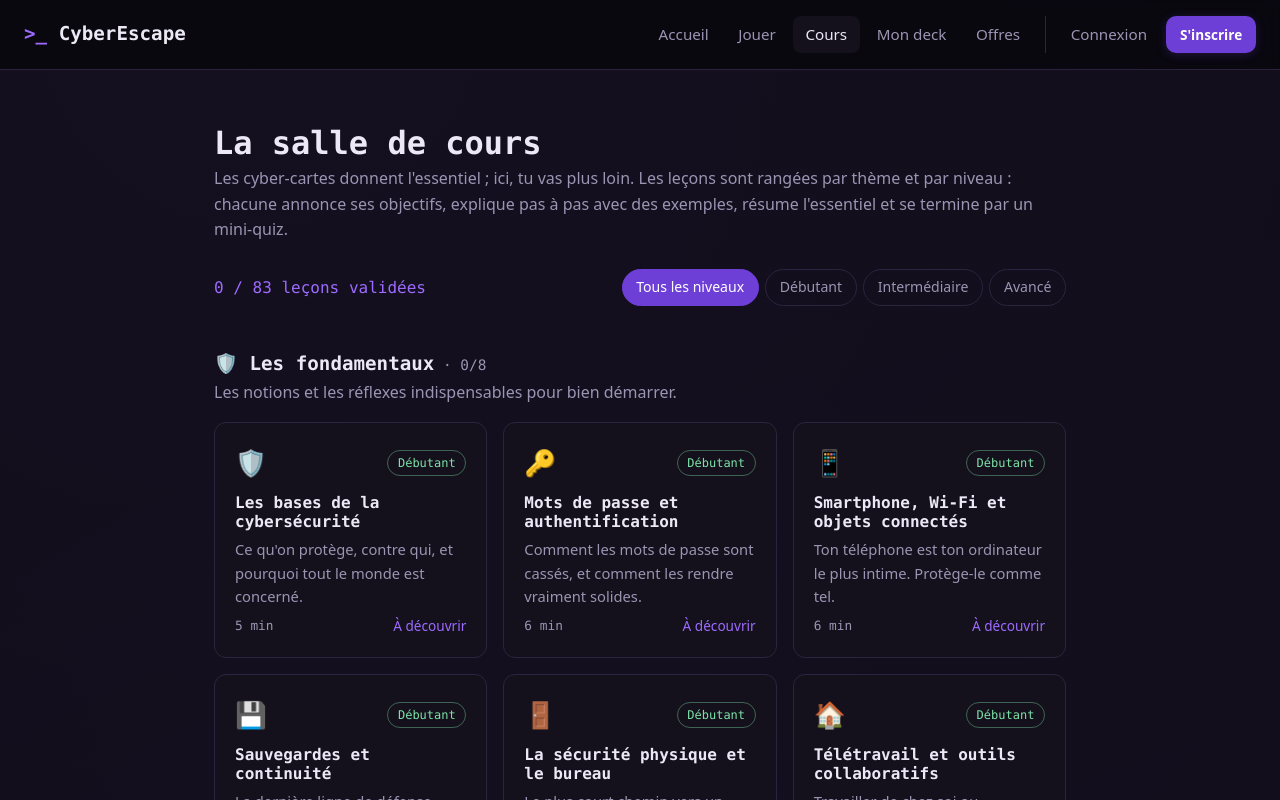
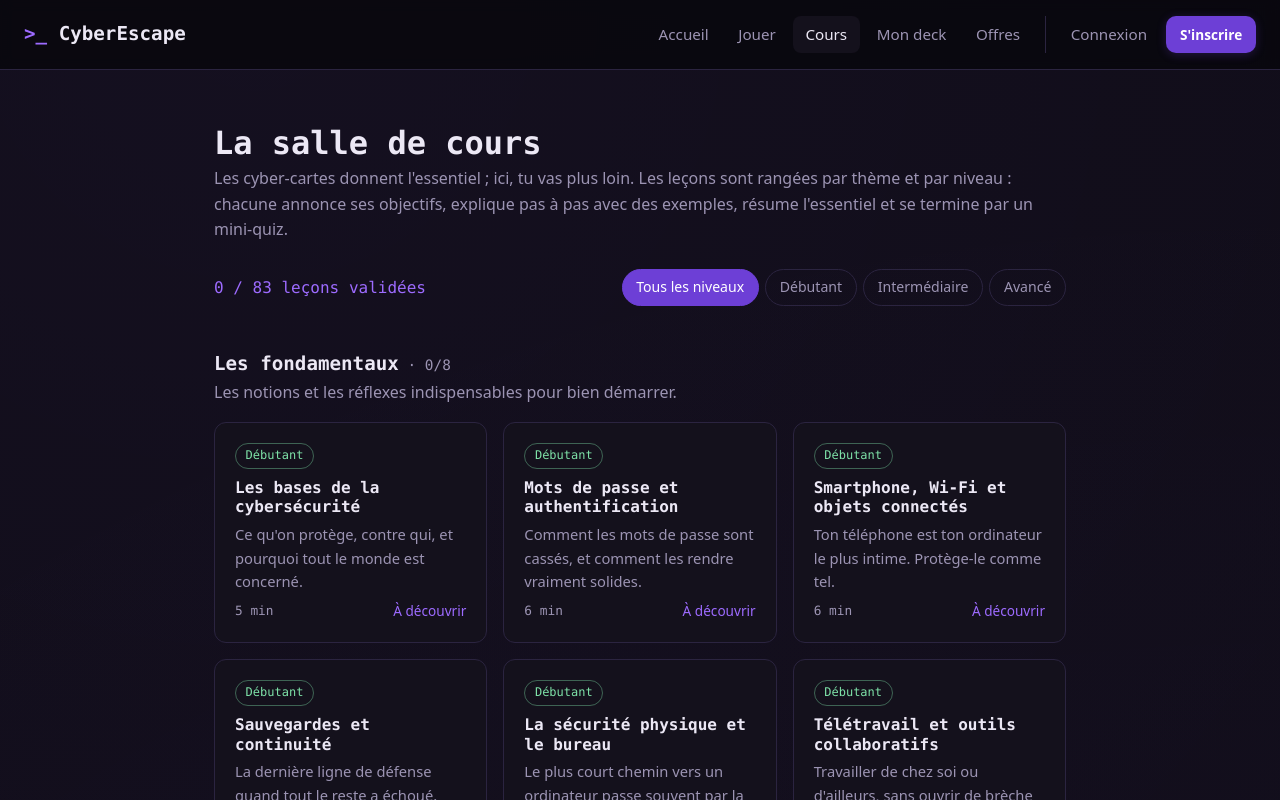
Before and after one commit to cereenade/CyberEscape, a Next.js app: page /cours in a window 1280 px wide. Shown: the top 800 px of the page. Built offline with nearby package versions, Linux system fonts and the light colour scheme; no server answers.

Commit message:
style(cours): retirer les icônes de la salle de cours
Co-Authored-By: Claude Opus 5.5 <noreply@anthropic.com>
Claude-Session: https://claude.ai/code/session_01SjZrJ31C7i75A6C3AqAb1L

```diff
--- a/src/components/LessonList.tsx
+++ b/src/components/LessonList.tsx
@@ -42,7 +42,7 @@ export function LessonList() {
           <section key={theme.id} className="theme-section">
             <header className="theme-header">
               <h2>
-                <span aria-hidden>{theme.icon}</span> {theme.name}
+                {theme.name}
                 <span className="muted theme-count">
                   {" "}
                   · {themeDone}/{lessons.length}
@@ -56,9 +56,6 @@ export function LessonList() {
                 return (
                   <Link key={lesson.slug} href={`/cours/${lesson.slug}`} className="lesson-card">
                     <div className="lesson-card-top">
-                      <span className="lesson-icon" aria-hidden>
-                        {lesson.icon}
-                      </span>
                       <span className={`level-pill level-pill-${lesson.level}`}>{levelName(lesson.level)}</span>
                     </div>
                     <h3 className="lesson-title">{lesson.title}</h3>
@@ -66,7 +63,7 @@ export function LessonList() {
                     <div className="lesson-card-bottom">
                       <span className="lesson-meta">{lesson.duration}</span>
                       <span className={isDone ? "lesson-status done" : "lesson-status"}>
-                        {isDone ? "✅ Validée" : "À découvrir"}
+                        {isDone ? "Validée" : "À découvrir"}
                       </span>
                     </div>
                   </Link>
```
